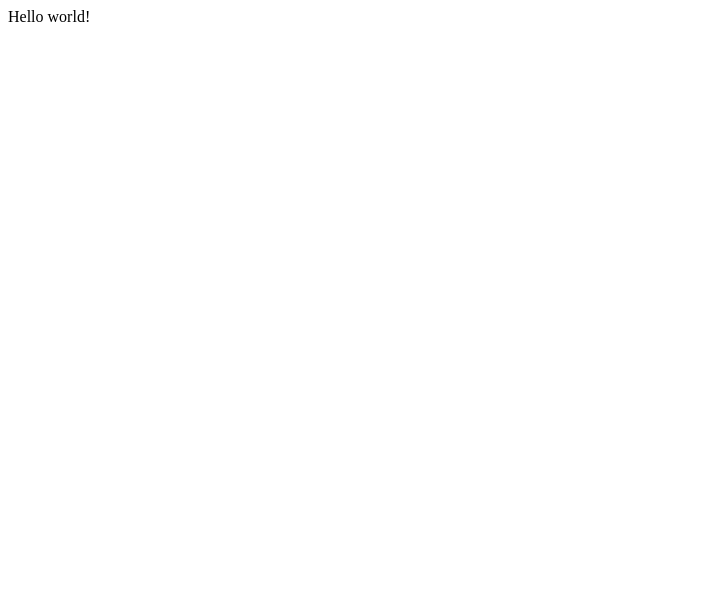
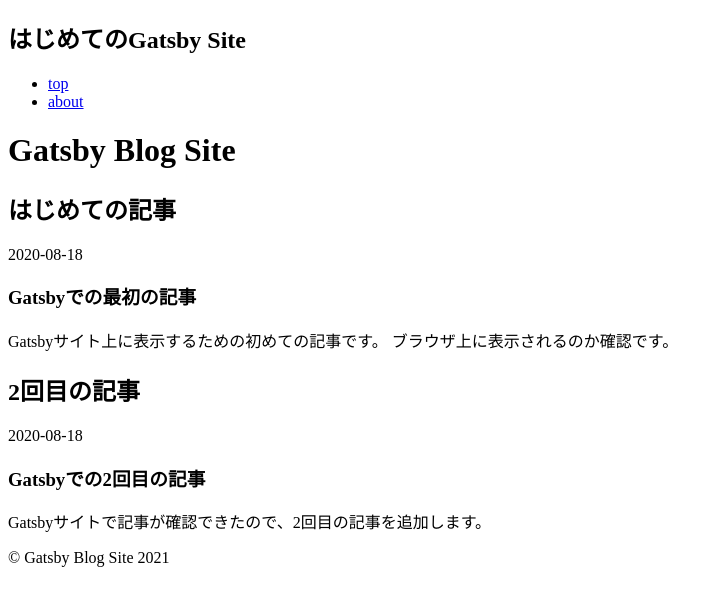
Before and after one commit to BENwada/gatsby-site, a Gatsby site: page / in a window 1280 px wide. Shown: the whole page, without its empty margins (0-723 px from the left). Built offline with nearby package versions, Linux system fonts and the light colour scheme; Gatsby itself is replaced by a stand-in of ours.

Commit message:
first commit

```diff
--- a/gatsby-config.js
+++ b/gatsby-config.js
@@ -5,6 +5,21 @@
  */
 
 module.exports = {
+  siteMetadata: {
+    title: "はじめてのGatsby Site",
+    author: "Reffect",
+    category: ["Laravel", "Vue.js", "React"],
+    user: { name: "John Doe", email: "john@example.com" },
+  },
   /* Your site config here */
-  plugins: [],
+  plugins: [
+    {
+      resolve: `gatsby-source-filesystem`,
+      options: {
+        name: `src`,
+        path: `${__dirname}/src/`,
+      },
+    },
+    "gatsby-transformer-remark",
+  ],
 }
--- a/package.json
+++ b/package.json
@@ -15,6 +15,8 @@
   },
   "dependencies": {
     "gatsby": "^2.26.1",
+    "gatsby-source-filesystem": "^2.9.0",
+    "gatsby-transformer-remark": "^2.14.0",
     "react": "^16.12.0",
     "react-dom": "^16.12.0"
   },
--- /dev/null
+++ b/src/components/footer.js
@@ -0,0 +1,11 @@
+import React from 'react'
+
+const Footer = () => {
+  return (
+    <footer>
+      <div>© Gatsby Blog Site { (new Date()).getFullYear() } </div>
+    </footer>
+  )
+}
+
+export default Footer
--- /dev/null
+++ b/src/components/header.js
@@ -0,0 +1,33 @@
+import React from 'react'
+import { useStaticQuery, Link } from 'gatsby'
+
+const Header = () => {
+  const data = useStaticQuery(
+    graphql`
+      query {
+        site {
+          siteMetadata {
+            title
+          }
+        }
+      }
+    `
+  )
+  return (
+    <header>
+      <h2>{data.site.siteMetadata.title}</h2>
+      <nav>
+          <ul>
+              <li>
+                <Link to="/">top</Link>
+              </li>
+              <li>
+                <Link to="/about">about</Link>
+              </li>
+          </ul>
+      </nav>
+    </header>
+  )
+}
+
+export default Header
--- /dev/null
+++ b/src/components/layout.css
@@ -0,0 +1,3 @@
+.title {
+  color: red;
+}
--- /dev/null
+++ b/src/components/layout.js
@@ -0,0 +1,16 @@
+import React from 'react'
+import Header from './header'
+import Footer from './footer'
+import './layout.css'
+
+const Layout = ( props ) => {
+  return (
+    <div>
+      <Header/>
+        { props.children }
+      <Footer/>
+    </div>
+  )
+}
+
+export default Layout
--- a/src/pages/index.js
+++ b/src/pages/index.js
@@ -1,5 +1,36 @@
 import React from "react"
+import Layout from "../components/layout"
+import { graphql } from "gatsby"
 
-export default function Home() {
-  return <div>Hello world!</div>
+export default function Home({ data }) {
+  return (
+    <div>
+      <Layout>
+        <h1>Gatsby Blog Site</h1>
+        {data.allMarkdownRemark.nodes.map(node => (
+          <div key={node.id}>
+            <h2>{node.frontmatter.title}</h2>
+            <p>{node.frontmatter.date}</p>
+            <div dangerouslySetInnerHTML={{ __html: node.html }} />
+          </div>
+        ))}
+      </Layout>
+    </div>
+  )
 }
+
+export const query = graphql`
+  {
+    allMarkdownRemark {
+      nodes {
+        id
+        html
+        timeToRead
+        frontmatter {
+          date
+          title
+        }
+      }
+    }
+  }
+`
--- /dev/null
+++ b/src/posts/first-article.md
@@ -0,0 +1,9 @@
+---
+title: "はじめての記事"
+date: "2020-08-18"
+---
+
+### Gatsbyでの最初の記事
+
+Gatsbyサイト上に表示するための初めての記事です。
+ブラウザ上に表示されるのか確認です。
--- /dev/null
+++ b/src/posts/second-article.md
@@ -0,0 +1,8 @@
+---
+title: "2回目の記事"
+date: "2020-08-18"
+---
+
+### Gatsbyでの2回目の記事
+
+Gatsbyサイトで記事が確認できたので、2回目の記事を追加します。
```
Also changed, not shown: src/pages/404.js (added, +11 -0 lines), src/pages/about.js (added, +49 -0 lines), 1 other file.
